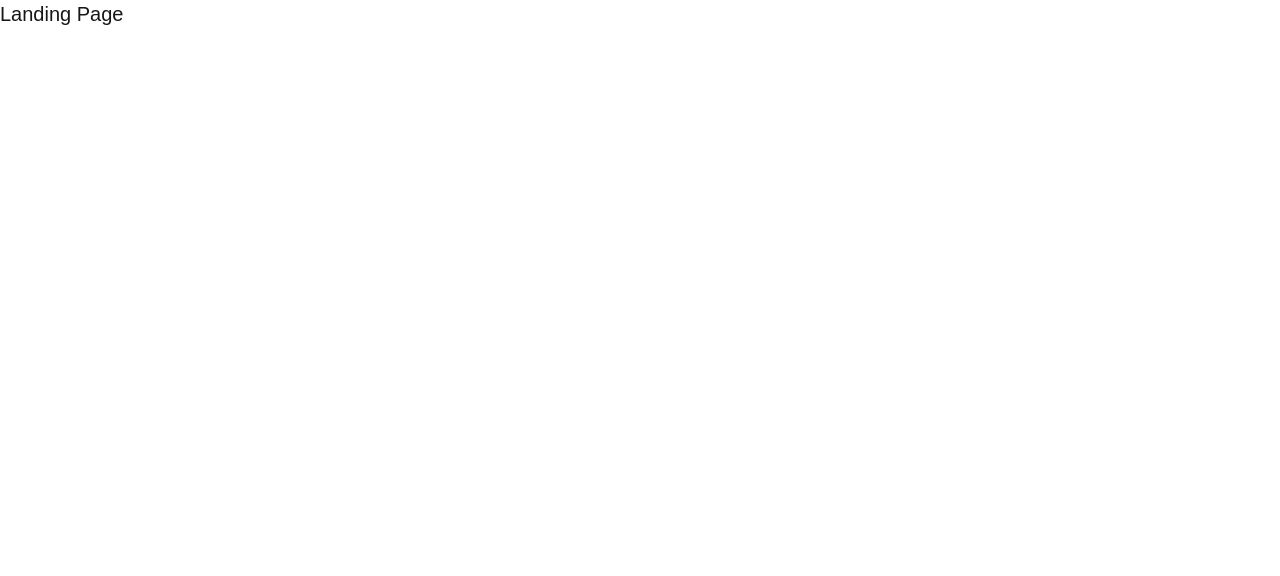
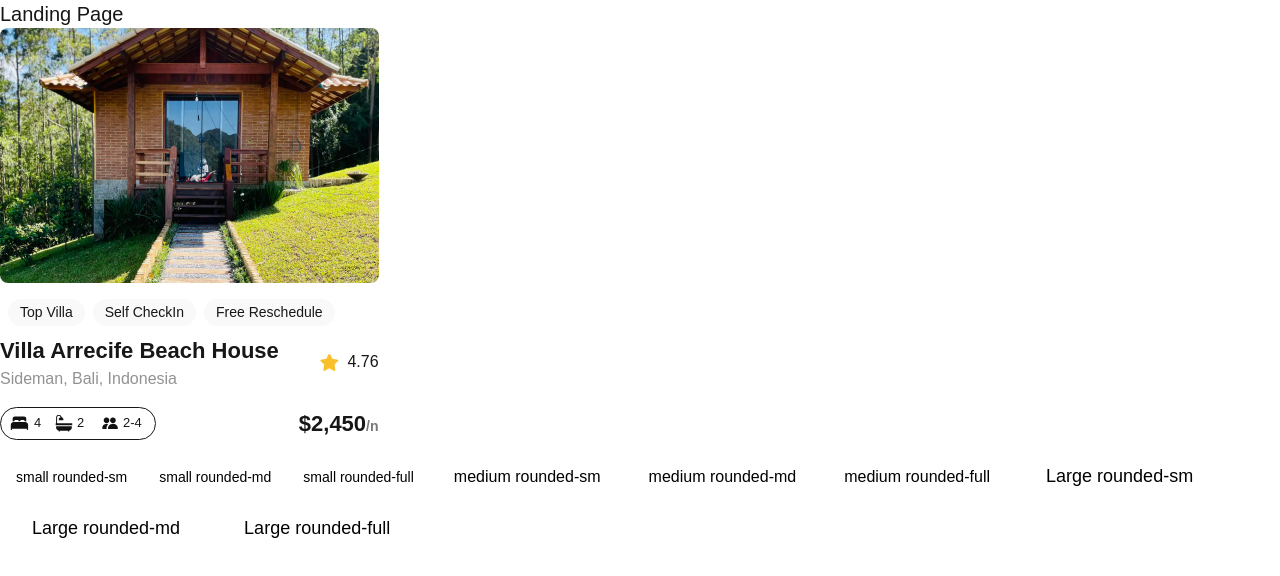
Before and after one commit to DREL10000/alx-project-0x00-setup, a Next.js app in the folder alx-project-0x00/: page /landing in a window 1280 px wide. Shown: the top 576 px of the page. Built offline with nearby package versions, Linux system fonts and the light colour scheme.

Commit message:
completed exercises

```diff
--- /dev/null
+++ b/alx-project-0x00/components/Button.tsx
@@ -0,0 +1,7 @@
+import { ButtonProps } from "@/interfaces";
+
+const Button: React.FC<ButtonProps> = ({ title, styles }) => {
+  return <button className={styles}>{title}</button>;
+};
+
+export default Button;
--- a/alx-project-0x00/components/Card.tsx
+++ b/alx-project-0x00/components/Card.tsx
@@ -1,6 +1,6 @@
 import Image from "next/image";
-import HOUSE_IMAGE from "@/public/assets/house.png";
-import STAR_IMAGE from "@/public/assets/star.png";
+import HOUSE_IMAGE from "@/public/assets/images/house.png";
+import STAR_IMAGE from "@/public/assets/images/star.png";
 import React from "react";
 import Pill from "./Pill";
 
--- a/alx-project-0x00/components/Pill.tsx
+++ b/alx-project-0x00/components/Pill.tsx
@@ -1,7 +1,9 @@
-const Pill: React.FC = () => {
+import { PillProps } from "@/interfaces";
+
+const Pill: React.FC<PillProps> = ({ title }) => {
   return (
     <div className=" flex justify-center  items-center bg-[#F9F9F9] px-3 w-auto h-[27px] rounded-full">
-      <p className=" text-sm ">Title</p>
+      <p className=" text-sm ">{title}</p>
     </div>
   );
 };
--- a/alx-project-0x00/pages/landing.tsx
+++ b/alx-project-0x00/pages/landing.tsx
@@ -1,7 +1,49 @@
+import Button from "@/components/Button";
+import Card from "@/components/Card";
+
 const Landing: React.FC = () => {
   return (
     <div>
       <h1 className=" text-xl font-extralight">Landing Page</h1>
+      <Card />
+
+      <Button
+        title="small rounded-sm"
+        styles="px-2 py-1 text-sm rounded-sm text-black bg-white mx-2"
+      />
+      <Button
+        title="small rounded-md"
+        styles="px-2 py-1 text-sm rounded-md text-black bg-white mx-2"
+      />
+      <Button
+        title="small rounded-full"
+        styles="px-2 py-1 text-sm rounded-full text-black bg-white mx-2"
+      />
+      <Button
+        title="medium rounded-sm"
+        styles="px-4 py-2 text-base rounded-sm text-black bg-white mx-2"
+      />
+      <Button
+        title="medium rounded-md"
+        styles="px-4 py-2 text-base rounded-md text-black bg-white mx-2"
+      />
+      <Button
+        title="medium rounded-full"
+        styles="px-4 py-2 text-base rounded-full text-black bg-white mx-2"
+      />
+
+      <Button
+        title="Large rounded-sm"
+        styles="px-6 py-3 text-lg rounded-sm text-black bg-white mx-2"
+      />
+      <Button
+        title="Large rounded-md"
+        styles="px-6 py-3 text-lg rounded-md text-black bg-white mx-2"
+      />
+      <Button
+        title="Large rounded-full"
+        styles="px-6 py-3 text-lg rounded-full text-black bg-white mx-2"
+      />
     </div>
   );
 };
```
Also changed, not shown: alx-project-0x00/interfaces/index.ts (+8 -0 lines).
